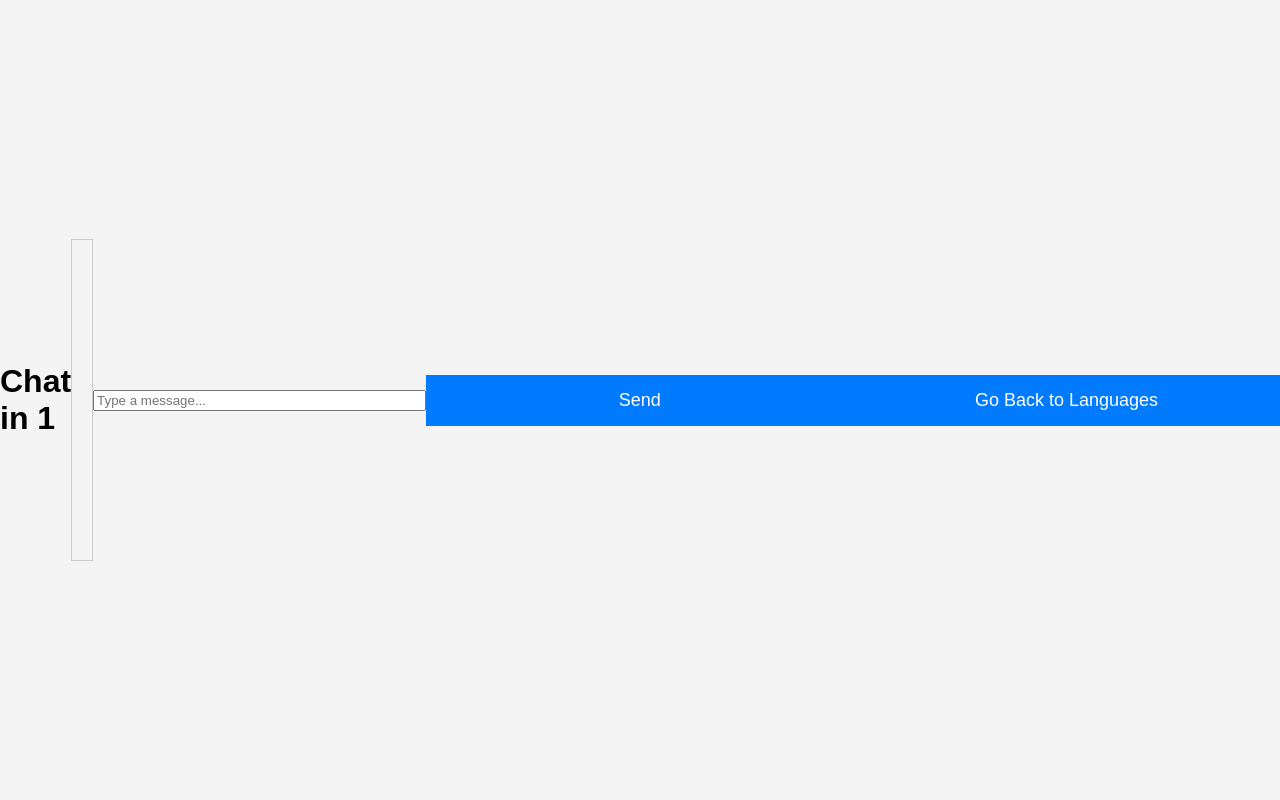
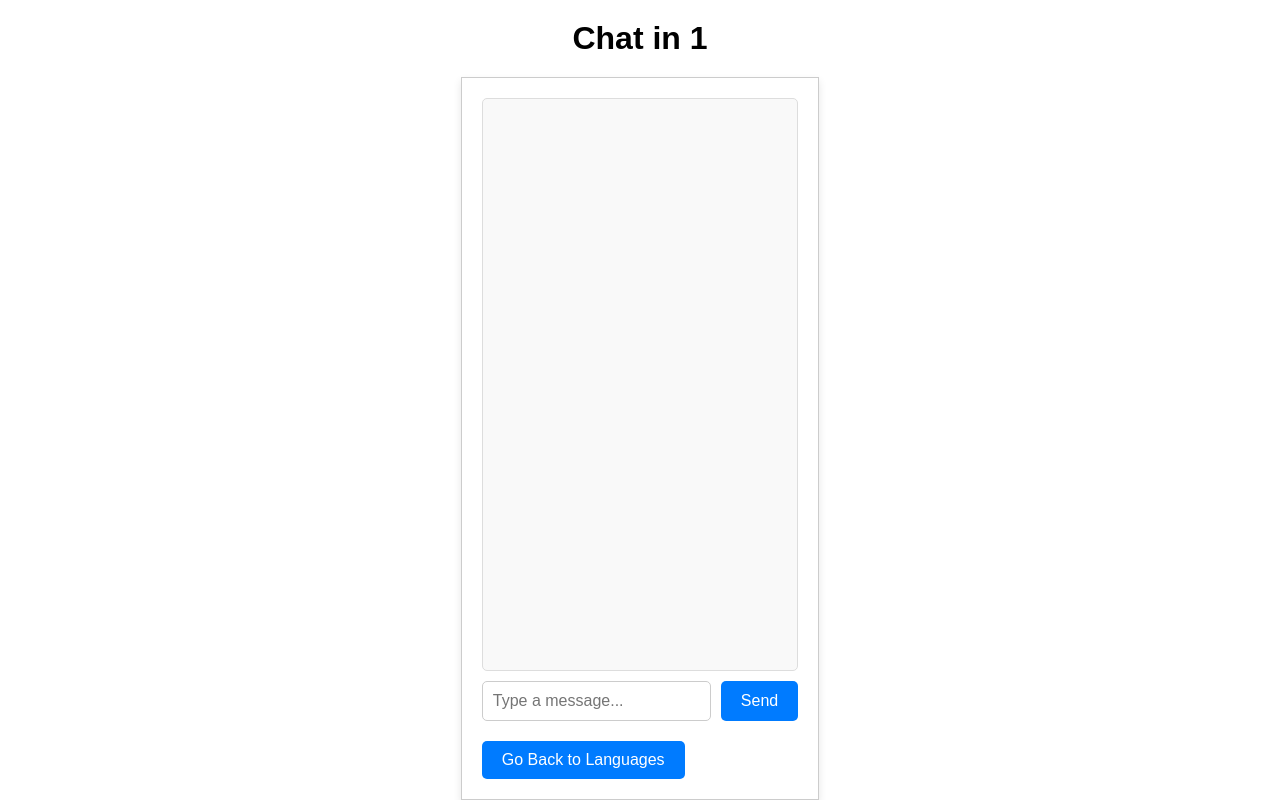
Before and after one commit to sworth45/Language-Pal, a Flask app: page /1/ in a window 1280 px wide. Run offline with Flask 3, Linux system fonts and the light colour scheme.

Commit message:
updated chat page to look better

```diff
--- a/templates/chat.html
+++ b/templates/chat.html
@@ -4,21 +4,101 @@
     <meta charset="UTF-8">
     <meta name="viewport" content="width=device-width, initial-scale=1.0">
     <title>{{ language }} Chat</title>
-    <link rel="stylesheet" href="{{ url_for('static', filename='style.css') }}">
+    <style>
+        body {
+            margin: 0;
+            padding: 0;
+            font-family: Arial, sans-serif;
+            display: flex;
+            flex-direction: column;
+            height: 100vh;
+        }
+
+        h1 {
+            text-align: center;
+            margin: 20px 0;
+        }
+
+        #chat-container {
+            display: flex;
+            flex-direction: column;
+            flex-grow: 1;
+            justify-content: space-between;
+            max-width: 800px;
+            margin: 0 auto;
+            border: 1px solid #ccc;
+            padding: 20px;
+            box-shadow: 0 4px 8px rgba(0, 0, 0, 0.1);
+        }
+
+        #chat-box {
+            flex-grow: 1;
+            border: 1px solid #ddd;
+            border-radius: 5px;
+            height: 400px;
+            overflow-y: auto;
+            padding: 10px;
+            background-color: #f9f9f9;
+        }
+
+        #chat-input-container {
+            display: flex;
+            margin-top: 10px;
+        }
+
+        #user-input {
+            flex-grow: 1;
+            padding: 10px;
+            font-size: 16px;
+            border: 1px solid #ccc;
+            border-radius: 5px;
+            margin-right: 10px;
+        }
+
+        button {
+            padding: 10px 20px;
+            font-size: 16px;
+            cursor: pointer;
+            border: none;
+            background-color: #007bff;
+            color: white;
+            border-radius: 5px;
+            transition: background-color 0.3s;
+        }
+
+        button:hover {
+            background-color: #0056b3;
+        }
+
+        .button-container {
+            display: flex;
+            justify-content: space-between;
+            margin-top: 20px;
+        }
+
+    </style>
 </head>
 <body>
+
     <h1>Chat in {{ language }}</h1>
 
+    <div id="chat-container">
         <!-- Chat box -->
-    <div id="chat-box" style="border: 1px solid #ccc; height: 300px; overflow-y: scroll; padding: 10px;">
+        <div id="chat-box">
             <!-- Messages will appear here -->
         </div>
 
-    <!-- Message input and send button -->
-    <input type="text" id="user-input" placeholder="Type a message..." style="width: 80%;"/>
+        <!-- Input box and send button -->
+        <div id="chat-input-container">
+            <input type="text" id="user-input" placeholder="Type a message..." />
             <button onclick="sendMessage()">Send</button>
+        </div>
 
+        <!-- Go Back Button -->
+        <div class="button-container">
             <button onclick="goBack()">Go Back to Languages</button>
+        </div>
+    </div>
 
     <script>
         function goBack() {
```
Lines whose indentation alone changed are shown as unchanged.
